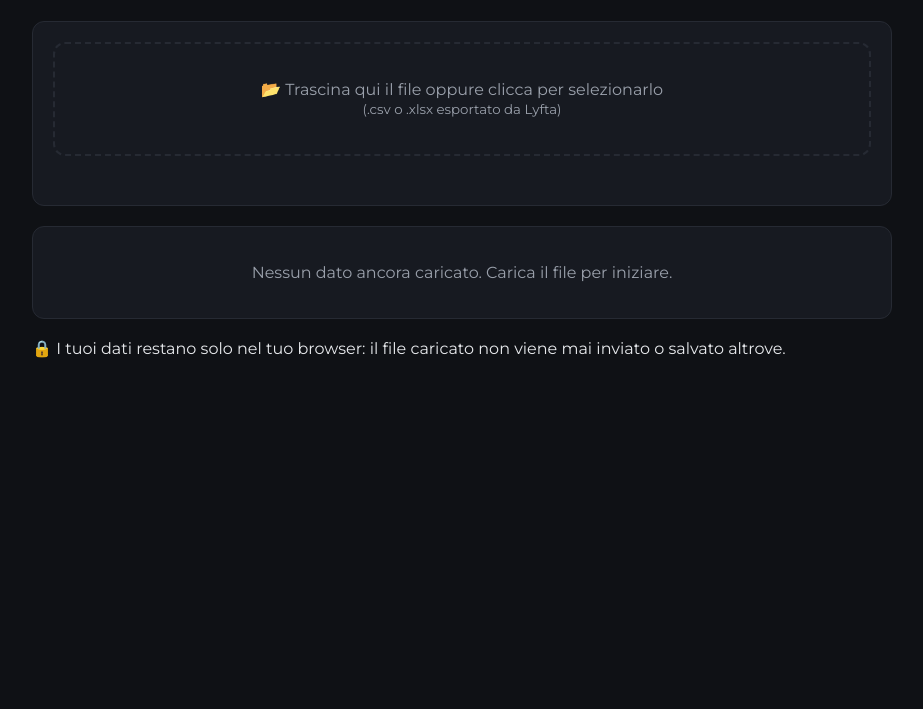
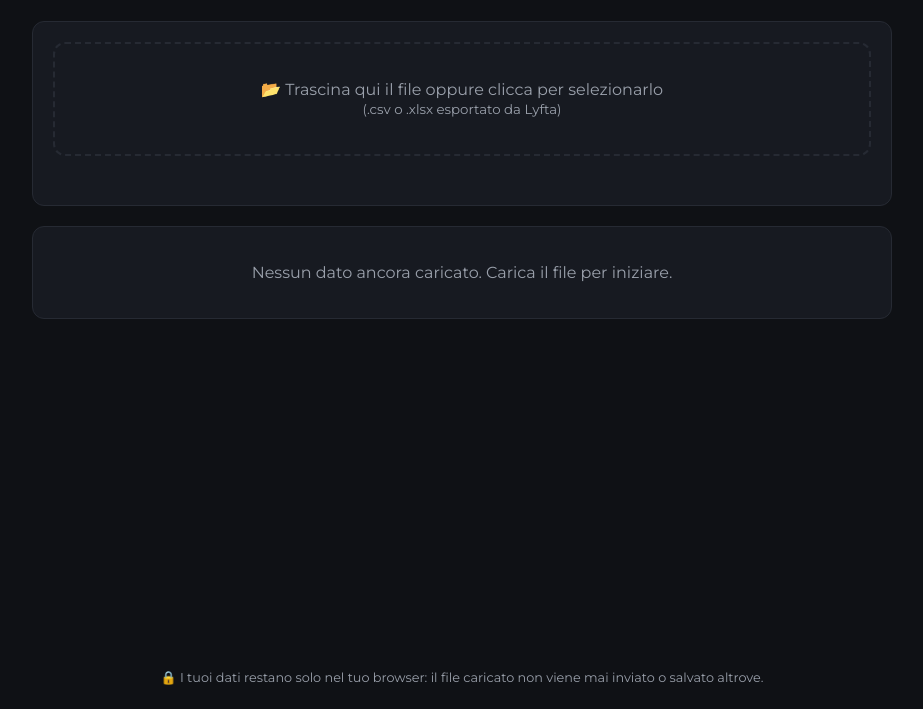
Before and after one commit to piertv21/Lyfta-progress-visualizer, a plain HTML site: page index.html in a window 1280 px wide. Shown: the part 91-800 px from the top of the page, without its empty margins (178-1101 px from the left). Drawn offline with nearby package versions, Linux system fonts and the light colour scheme; some packages are replaced by stand-ins of ours; a script that the page names is missing.

Commit message:
Fix file picker for ios devices, footer rendering

```diff
--- a/app.js
+++ b/app.js
@@ -44,7 +44,10 @@ let chartInstance = null;
 
 // ---------- File handling ----------
 
-fileDrop.addEventListener('click', () => fileInput.click());
+// The <label for="fileInput"> already opens the native file picker on click
+// (both via the "for" attribute and by wrapping the input) - adding a
+// manual fileInput.click() handler here double-triggers the picker on
+// iOS Safari, which discards the selected file. So we don't add one.
 
 fileDrop.addEventListener('dragover', (e) => {
   e.preventDefault();
--- a/style.css
+++ b/style.css
@@ -23,7 +23,10 @@ body {
 .container {
   max-width: 900px;
   margin: 0 auto;
-  padding: 32px 20px 80px;
+  padding: 32px 20px 24px;
+  min-height: 100vh;
+  display: flex;
+  flex-direction: column;
 }
 
 header { margin-bottom: 24px; }
@@ -229,3 +232,15 @@ h1 {
   text-align: center;
   color: var(--text-dim);
 }
+
+.site-footer {
+  margin-top: auto;
+  padding-top: 32px;
+  text-align: center;
+}
+
+.site-footer p {
+  margin: 0;
+  font-size: 0.8rem;
+  color: var(--text-dim);
+}
```
